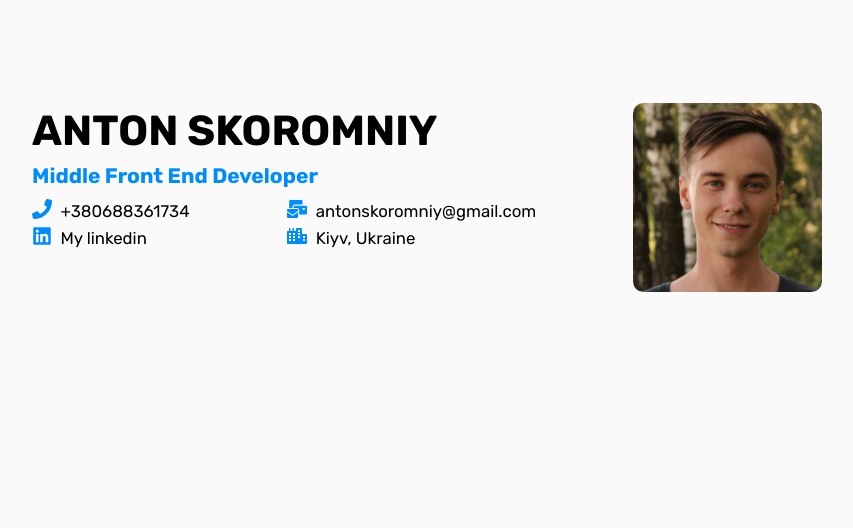
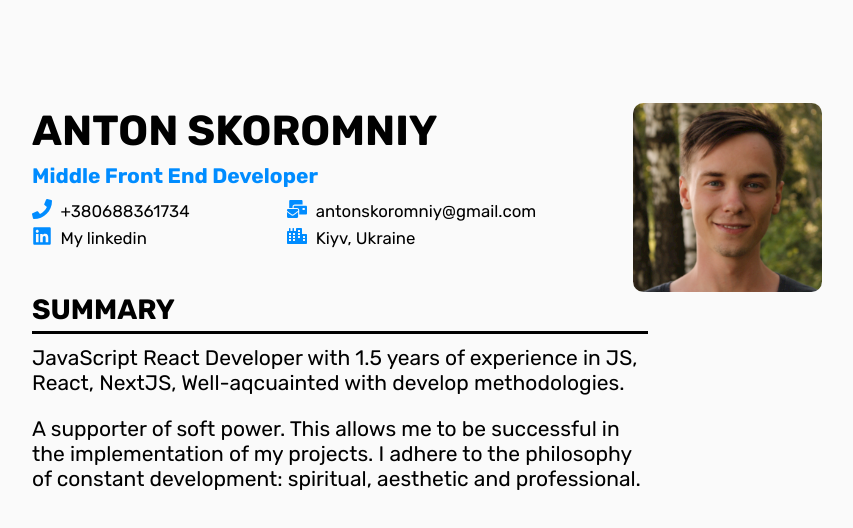
Before and after one commit to antonskr/anton.skoromniy.cv, a React (Create React App) app: page / in a window 1280 px wide. Shown: the top 528 px of the page, without its empty margins (168-1021 px from the left). Built offline with nearby package versions, Linux system fonts and the light colour scheme.

Commit message:
Added (Summary)

```diff
--- a/src/App.tsx
+++ b/src/App.tsx
@@ -1,14 +1,17 @@
 import React from 'react';
 import './App.scss';
 
+
 import Layout from './Layout/Layout';
 import BasicInfo from "./Components/BasicInfo/BasicInfo";
+import Summary from "./Components/Summary/Summary";
 
 function App() {
 
   return (
     <Layout>
         <BasicInfo />
+        <Summary />
     </Layout>
   );
 }
--- a/src/Components/Contacts/Contacts.tsx
+++ b/src/Components/Contacts/Contacts.tsx
@@ -1,10 +1,9 @@
-import React, {ReactNode, SVGProps} from "react";
+import React from "react";
 import styles from './Contact.module.scss'
 
 import { FaLinkedin, FaPhone, FaMailBulk, FaCity } from 'react-icons/fa';
 
 import {IconType} from "react-icons";
-
 
 enum contactTypes {
     city = 'city',
@@ -23,6 +22,7 @@ interface itemI {
 const ContactItem = ({icon, contact_value,link, type}: itemI):JSX.Element => {
 
     const Icon = icon as IconType;
+    const IconColor:string = '#008CFF'
 
     return (
         <div className={styles.item}>
@@ -31,7 +31,7 @@ const ContactItem = ({icon, contact_value,link, type}: itemI):JSX.Element => {
                     (type === 'city' || type === 'linkedin') &&
                     <a href={link} target={'_blank'} rel={'noopener noreferrer'}>
                         <div className={styles.icon}>
-                            <Icon size={20} color={'#008CFF'}/>
+                            <Icon size={20} color={IconColor}/>
                         </div>
                         <span>{contact_value}</span>
                     </a>
@@ -40,7 +40,7 @@ const ContactItem = ({icon, contact_value,link, type}: itemI):JSX.Element => {
                     type === 'phone' &&
                     <a href={`tel:${contact_value}`}>
                         <div className={styles.icon}>
-                            <Icon size={20} color={'#008CFF'}/>
+                            <Icon size={20} color={IconColor}/>
                         </div>
                         <span>{contact_value}</span>
                     </a>
@@ -49,7 +49,7 @@ const ContactItem = ({icon, contact_value,link, type}: itemI):JSX.Element => {
                     type === 'mail' &&
                     <a href={`mailto:${contact_value}`}>
                         <div className={styles.icon}>
-                            <Icon size={20} color={'#008CFF'}/>
+                            <Icon size={20} color={IconColor}/>
                         </div>
                         <span>{contact_value}</span>
                     </a>
--- /dev/null
+++ b/src/Components/Summary/Summary.module.scss
@@ -0,0 +1,11 @@
+.summary {
+  width: 70%;
+
+  & .description {
+    padding-top: 0.5em;
+
+    & div:nth-child(n+2) {
+      padding-top: 1em;
+    }
+  }
+}
--- /dev/null
+++ b/src/Components/Summary/Summary.tsx
@@ -0,0 +1,22 @@
+import styles from './Summary.module.scss';
+import TitleWithLine from "../Ui/TitleWithLine/TitleWithline";
+
+const Summary = () => {
+    return (
+        <div className={styles.summary}>
+            <TitleWithLine title={'Summary'}/>
+            <div className={styles.description}>
+                <div>
+                    JavaScript React Developer with 1.5 years of experience in JS, React, NextJS,
+                    Well-aqcuainted with develop methodologies.
+                </div>
+                <div>
+                    A supporter of soft power. This allows me to be successful in the implementation of my projects.
+                    I adhere to the philosophy of constant development: spiritual, aesthetic and professional.
+                </div>
+            </div>
+        </div>
+    )
+}
+
+export default Summary;
--- a/src/Components/Ui/MyPhoto/MyPhoto.tsx
+++ b/src/Components/Ui/MyPhoto/MyPhoto.tsx
@@ -17,7 +17,6 @@ const MyPhoto = () => {
                 </filter>
             </svg>
         </>
-
     )
 }
 
--- /dev/null
+++ b/src/Components/Ui/TitleWithLine/TitleWithLine.module.scss
@@ -0,0 +1,8 @@
+.titleWithLine {
+  position: relative;
+  border-bottom: 3px solid #000;
+
+  & h2 {
+    text-transform: uppercase;
+  }
+}
--- /dev/null
+++ b/src/Components/Ui/TitleWithLine/TitleWithline.tsx
@@ -0,0 +1,16 @@
+import React from 'react';
+import styles from './TitleWithLine.module.scss';
+
+interface titleWithLineProps {
+    title: string
+}
+
+const TitleWithLine = ({title}: titleWithLineProps):JSX.Element => {
+    return (
+        <div className={styles.titleWithLine}>
+            <h2>{ title }</h2>
+        </div>
+    )
+}
+
+export default TitleWithLine;
--- a/src/index.scss
+++ b/src/index.scss
@@ -37,6 +37,16 @@ h1 {
   line-height: 1.5em;
 }
 
+h2 {
+  font-family: 'Rubik', sans-serif;
+  font-weight: 700;
+  font-size: 1.333333em;
+  line-height: 1.5em;
+}
+
+
+
+
 .blue {
   color: var(--color-blue);
 }
```
